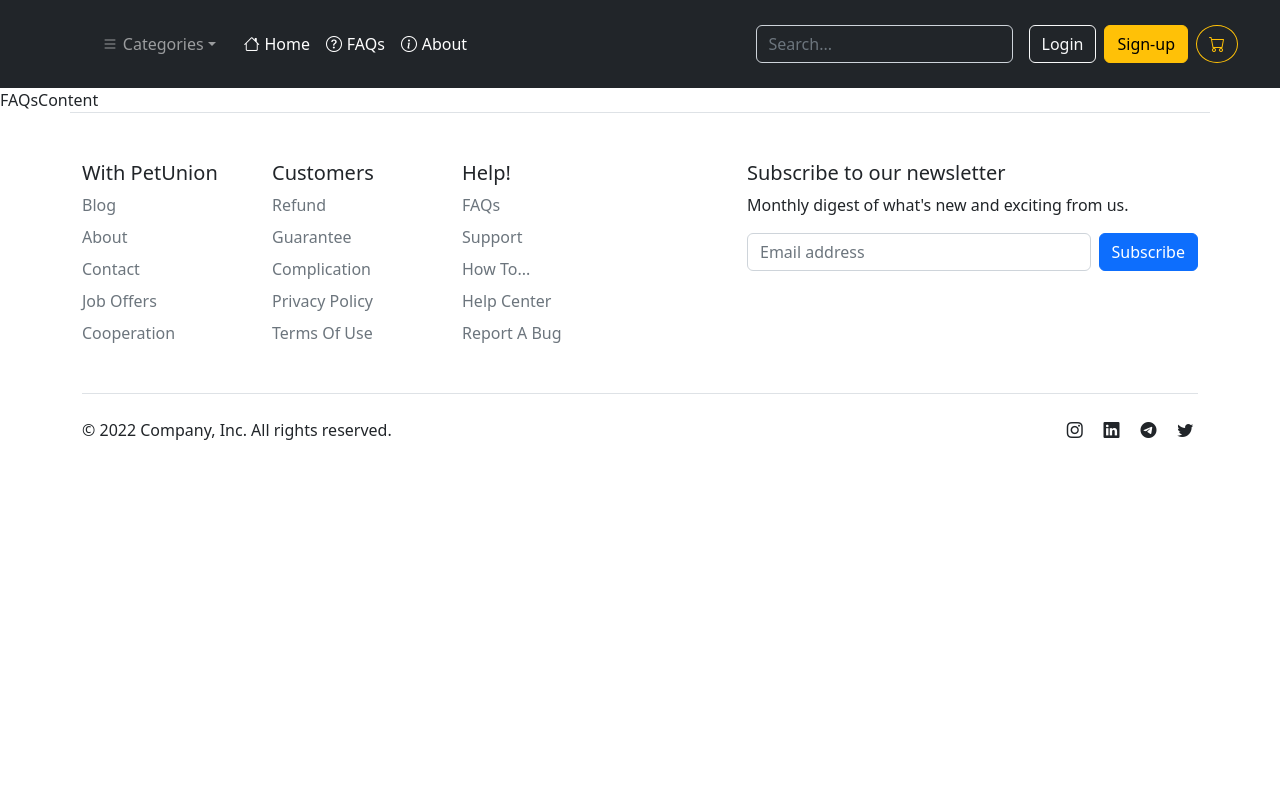
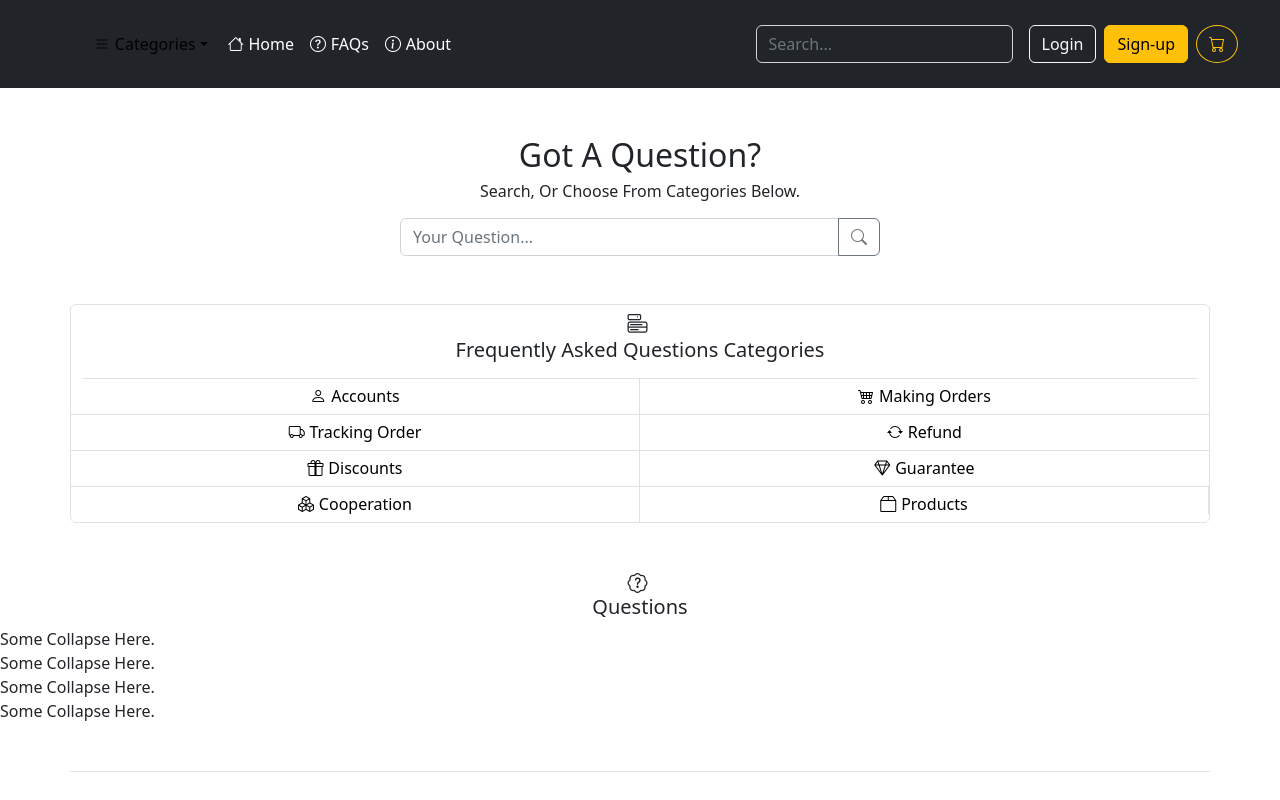
Before and after one commit to UNHOTOfficial/PetUnion, a React (Create React App) app: page /FAQs in a window 1280 px wide. Shown: the top 800 px of the page. Built offline with nearby package versions, Linux system fonts and the light colour scheme.

Commit message:
Make FAQs page layout & fix HotDealProducts progress bar.

```diff
--- a/src/components/Content/FAQs.jsx
+++ /dev/null
@@ -1,7 +0,0 @@
-import React from 'react'
-
-export default function FAQsContent() {
-  return (
-    <div>FAQsContent</div>
-  )
-}
--- /dev/null
+++ b/src/components/Content/FAQs/FAQs.jsx
@@ -0,0 +1,93 @@
+import React from "react";
+import "./FAQs.scss";
+import { Link } from "react-router-dom";
+import "bootstrap/dist/css/bootstrap.min.css";
+export default function FAQsContent() {
+  return (
+    <div className="mb-5 mt-5">
+      <div className="container text-center">
+        <h2>Got A Question?</h2>
+        <h6>Search, Or Choose From Categories Below.</h6>
+        <div class="input-group mb-3 mx-auto mt-3 FAQsSearch">
+          <input
+            type="text"
+            class="form-control"
+            placeholder="Your Question..."
+            aria-label="Your Question..."
+            aria-describedby="button-addon2"
+          ></input>
+          <button
+            class="btn btn-outline-secondary"
+            type="button"
+            id="button-addon2"
+          >
+            <i class="bi bi-search m-0"></i>
+          </button>
+        </div>
+      </div>
+      <div class="container text-center mb-3 mt-5 border rounded">
+        <div className="pt-2">
+      <i class="bi bi-menu-button h5"></i>
+        <h5 className="m-0 border-bottom pb-3">
+          Frequently Asked Questions Categories
+        </h5>
+        </div>
+        <div class="row row-cols-2">
+          <Link to={"/"}>
+            <h6 class="col border-end border-bottom pb-2 m-0 pt-2">
+              <i class="bi bi-person"></i>Accounts
+            </h6>
+          </Link>
+          <Link to={"/"}>
+            <h6 class="col border-bottom pb-2 m-0 pt-2">
+              <i class="bi bi-cart4"></i>Making Orders
+            </h6>
+          </Link>
+          <Link to={"/"}>
+            <h6 class="col border-end border-bottom pt-2 pb-2 m-0">
+              <i class="bi bi-truck"></i>Tracking Order
+            </h6>
+          </Link>
+          <Link to={"/"}>
+            <h6 class="col border-bottom pt-2 pb-2 m-0">
+              <i class="bi bi-arrow-repeat"></i>Refund
+            </h6>
+          </Link>
+          <Link to={"/"}>
+            <h6 class="col border-bottom border-end pt-2 pb-2 m-0">
+              <i class="bi bi-gift"></i>Discounts
+            </h6>
+          </Link>
+          <Link to={"/"}>
+            <h6 class="col  border-bottom pt-2 pb-2 m-0">
+              <i class="bi bi-gem"></i>Guarantee
+            </h6>
+          </Link>
+          <Link to={"/"}>
+            <h6 class="col border-end pt-2 m-0 pb-2">
+              <i class="bi bi-boxes"></i>Cooperation
+            </h6>
+          </Link>
+          <Link to={"/"}>
+            <h6 class="col border-end pt-2 m-0">
+              <i class="bi bi-box2"></i>Products
+            </h6>
+          </Link>
+        </div>
+      </div>
+
+<div>
+  <div className="text-center mt-5 h5">
+  <i class="bi bi-patch-question"></i>
+    <h5>Questions</h5>
+  </div>
+  <div className="">
+      <div>Some Collapse Here.</div>
+      <div>Some Collapse Here.</div>
+      <div>Some Collapse Here.</div>
+      <div>Some Collapse Here.</div>
+      </div>
+    </div>
+    </div>
+  );
+}
--- /dev/null
+++ b/src/components/Content/FAQs/FAQs.scss
@@ -0,0 +1,13 @@
+.FAQsSearch{
+    width: 30rem !important;
+}
+
+a{
+    color: black !important;
+    text-decoration: none !important;
+    padding-left: 0 !important;
+    padding-right: 0 !important;
+}
+h6:hover{
+color: #ffc720;
+    transition: all 300ms;}
--- a/src/components/Header/Header.jsx
+++ b/src/components/Header/Header.jsx
@@ -4,7 +4,7 @@ import "./Header.scss";
 import "bootstrap/dist/js/bootstrap.bundle.js";
 import "bootstrap-icons/font/bootstrap-icons.css";
 import { Link, Route, Router, Routes } from "react-router-dom";
-import FAQs from "../Content/FAQs";
+import FAQs from "../Content/FAQs/FAQs";
 
 export default function Header() {
   return (
--- a/src/components/pages/PageConstructor.jsx
+++ b/src/components/pages/PageConstructor.jsx
@@ -1,7 +1,7 @@
 import React from "react";
 import { BrowserRouter, Route, Routes, useParams } from "react-router-dom";
 import About from "../Content/About";
-import FAQs from "../Content/FAQs";
+import FAQs from "../Content/FAQs/FAQs";
 import Home from "../Content/Home";
 import Footer from "../Footer/Footer";
 import Header from "../Header/Header";
```
